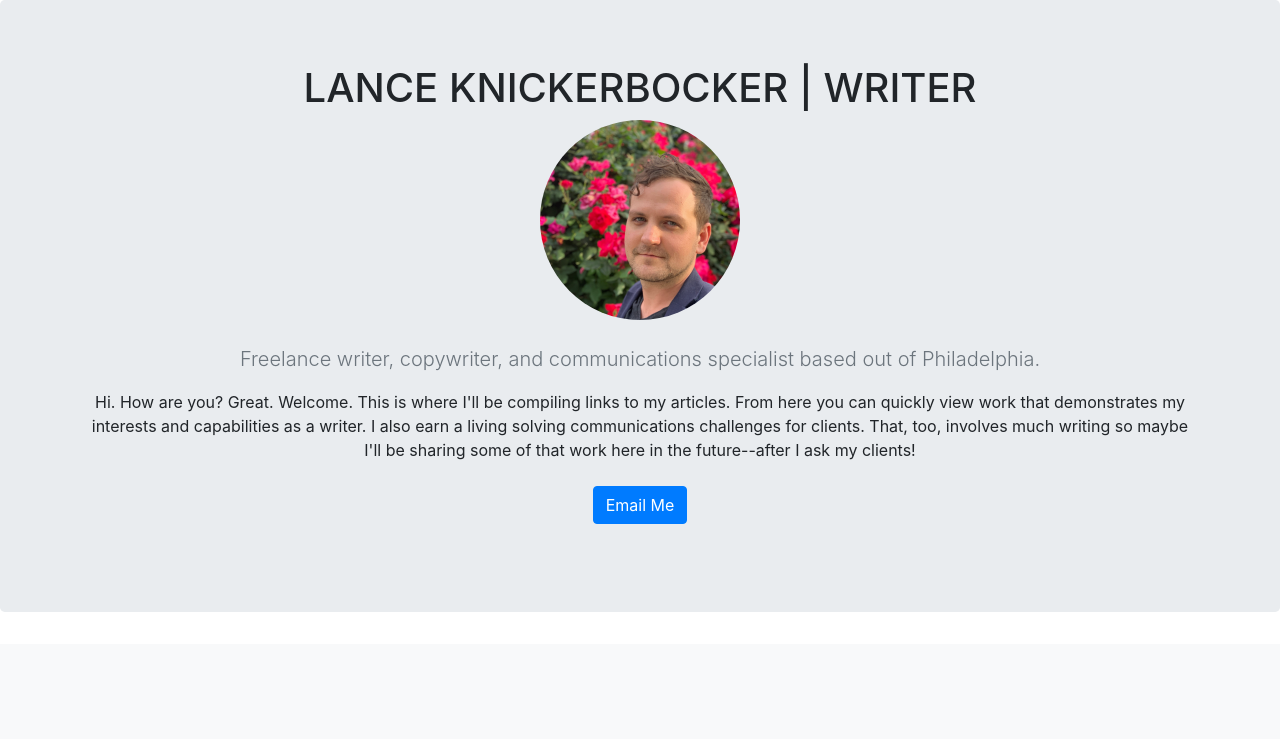
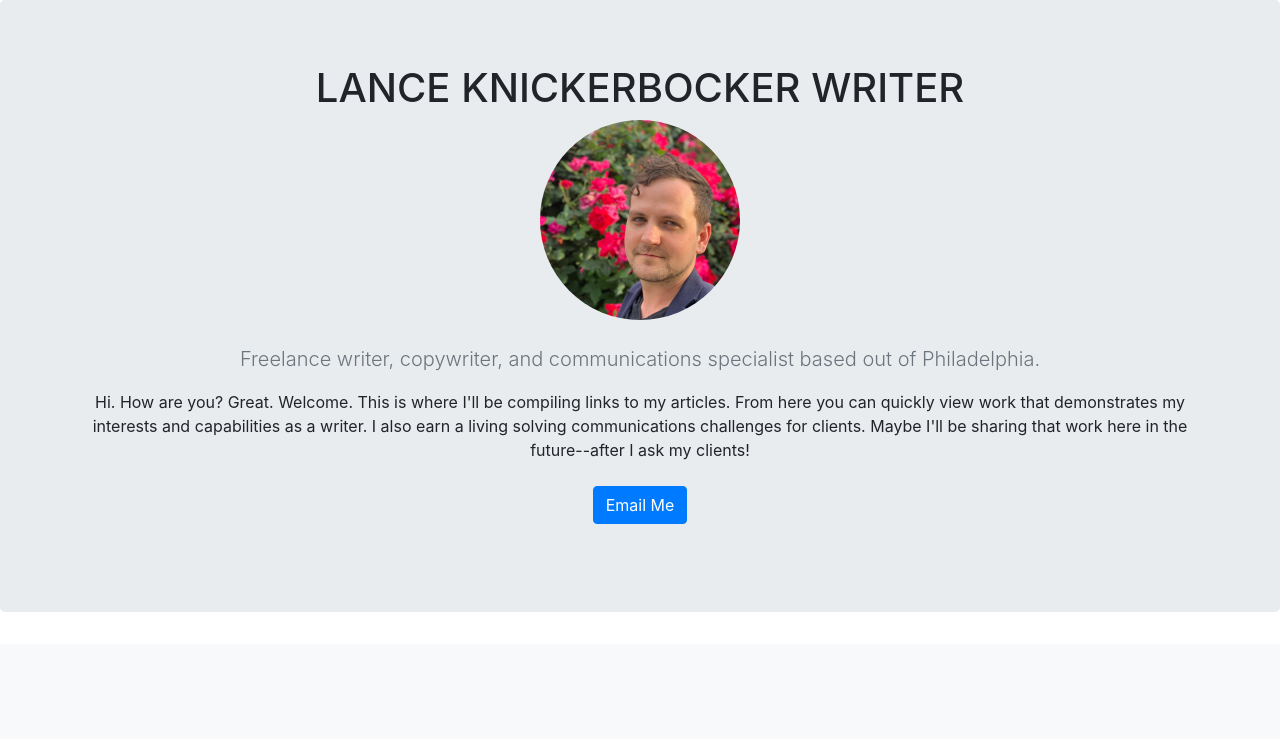
Before and after one commit to lknickerbocker/portfolio-project, a Django app: page / in a window 1280 px wide. Shown: the part 56-795 px from the top of the page. Run offline with Django 3.2, Linux system fonts and the light colour scheme; data that the repository does not hold is empty; some libraries are stand-ins or nearby versions.

Commit message:
small tweaks

```diff
--- a/jobs/templates/jobs/home.html
+++ b/jobs/templates/jobs/home.html
@@ -7,7 +7,7 @@
     <meta name="description" content="">
     <meta name="author" content="Mark Otto, Jacob Thornton, and Bootstrap contributors">
     <meta name="generator" content="Jekyll v3.8.6">
-    <title>Lance Knickerbocker -- Portfolio</title>
+    <title>Lance Knickerbocker</title>
 
     <link rel="canonical" href="https://getbootstrap.com/docs/4.4/examples/album/">
 
@@ -57,11 +57,11 @@
 
   <section class="jumbotron text-center">
     <div class="container">
-      <h1>LANCE KNICKERBOCKER | WRITER</h1>
+      <h1>LANCE KNICKERBOCKER   WRITER</h1>
         <img height=200 class="rounded-circle" src="{% static 'lance-photo.png' %}">
         <br><br>
       <p class="lead text-muted">Freelance writer, copywriter, and communications specialist based out of Philadelphia.</p>
-        <p>Hi. How are you? Great. Welcome. This is where I'll be compiling links to my articles. From here you can quickly view work that demonstrates my interests and capabilities as a writer. I also earn a living solving communications challenges for clients. That, too, involves much writing so maybe I'll be sharing some of that work here in the future--after I ask my clients!</p>
+        <p>Hi. How are you? Great. Welcome. This is where I'll be compiling links to my articles. From here you can quickly view work that demonstrates my interests and capabilities as a writer. I also earn a living solving communications challenges for clients. Maybe I'll be sharing that work here in the future--after I ask my clients!</p>
 
       <p>
         <a href="mailto:lhknickerbocker@gmail.com" class="btn btn-primary my-2">Email Me</a>
@@ -81,7 +81,7 @@
                 <div class="card mb-4 shadow-sm">
                     <a href="{{ job.linktoarticle }}"><img class="card-img-top" src="{{ job.image.url }}"></a>
                         <div class="card-body">
-                <p class="card-text">{{ job.summary }}</p>
+                <p class="text-center" "card-text">{{ job.summary }}</p>
                         </div>
                 </div>
             </div>
```
